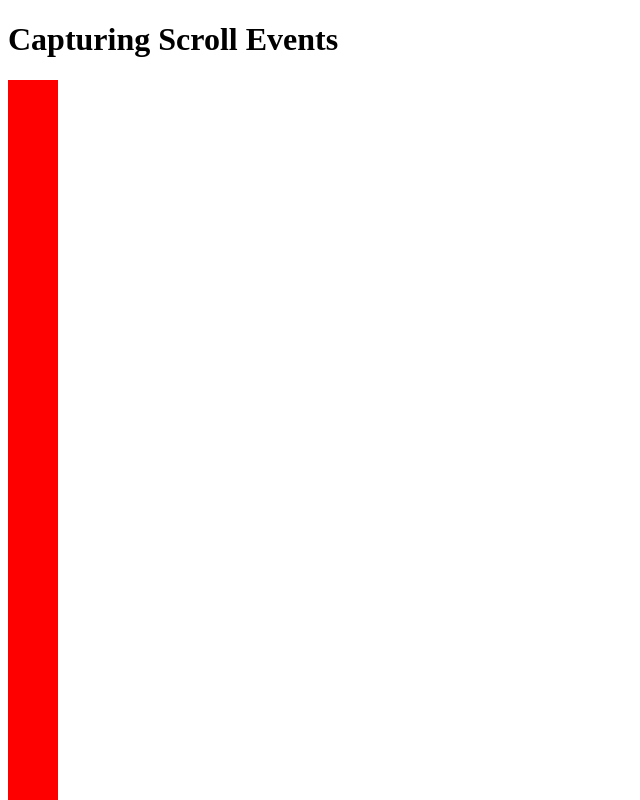
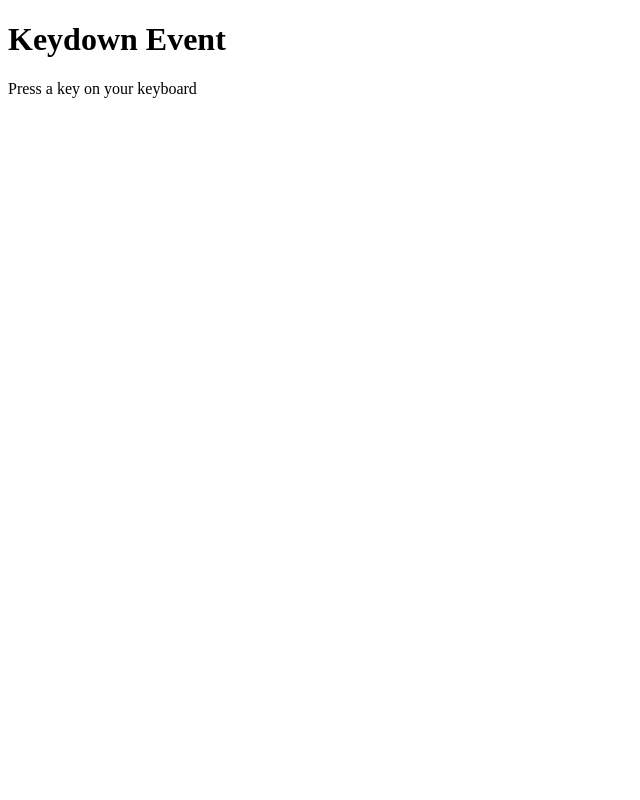
Before and after one commit to Jud1th1/My-Project, a plain HTML site: page event.html in a window 1280 px wide. Shown: the top 800 px of the page, without its empty margins (0-640 px from the left). Drawn offline with Linux system fonts and the light colour scheme.

Commit message:
event lesson

```diff
--- a/event.html
+++ b/event.html
@@ -5,16 +5,16 @@
     <meta name="viewport" content="width=device-width, initial-scale=1.0">
     <title>Events</title>
     <style>
-        div{
+        /* div{
             width: 50px;
             height: 5000px;
             background-color: red;
-        }
+        } */
     </style>
 </head>
 <body>
-    <h1>Capturing Scroll Events</h1>
-    <div></div>
+    <h1>Keydown Event</h1>
+    <p>Press a key on your keyboard</p>
 
      <!--  <button>Don't Press Me!</button>
 
@@ -114,12 +114,44 @@
 
     //_______________________________________________________________________
     //Capture Scroll Event
-    var pageTop;
+    /* var pageTop;
 
     window.addEventListener('scroll', function(){
         pageTop = window.pageYOffset;
         console.log(pageTop);
+    }); */
+
+
+    //_______________________________________________________________________
+    //Window Resizing
+
+    /*  window.addEventListener('resize', function(){
+
+        console.log(`The window width is ${window.innerWidth}`);
+        console.log(`The window height is ${window.innerHeight}`);
+
+    }); */
+
+
+    //_______________________________________________________________________
+    //Window Resizing
+
+    /* document.addEventListener('keydown', function(){
+        alert("A key was pressed!");
+    }); */
+    //lets check which key was pressed (using the which keyword)
+
+    /* document.addEventListener('keydown', function(event){
+        alert(`the ${event.which} key was pressed`);
+    }); */
+    //let also try the updated method of (which) --> key
+    document.addEventListener('keydown', function(event){
+        alert(`the ${event.key} key was pressed`);
     });
+
+
+
+
 
     </script>
 </body>
```
